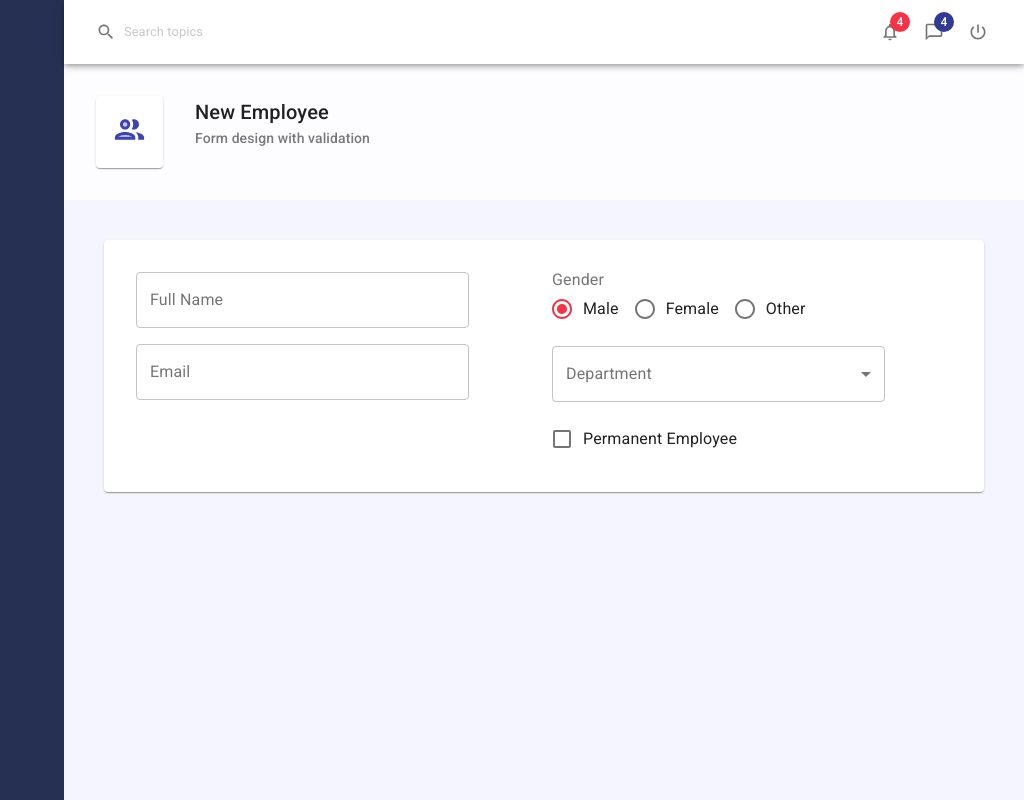
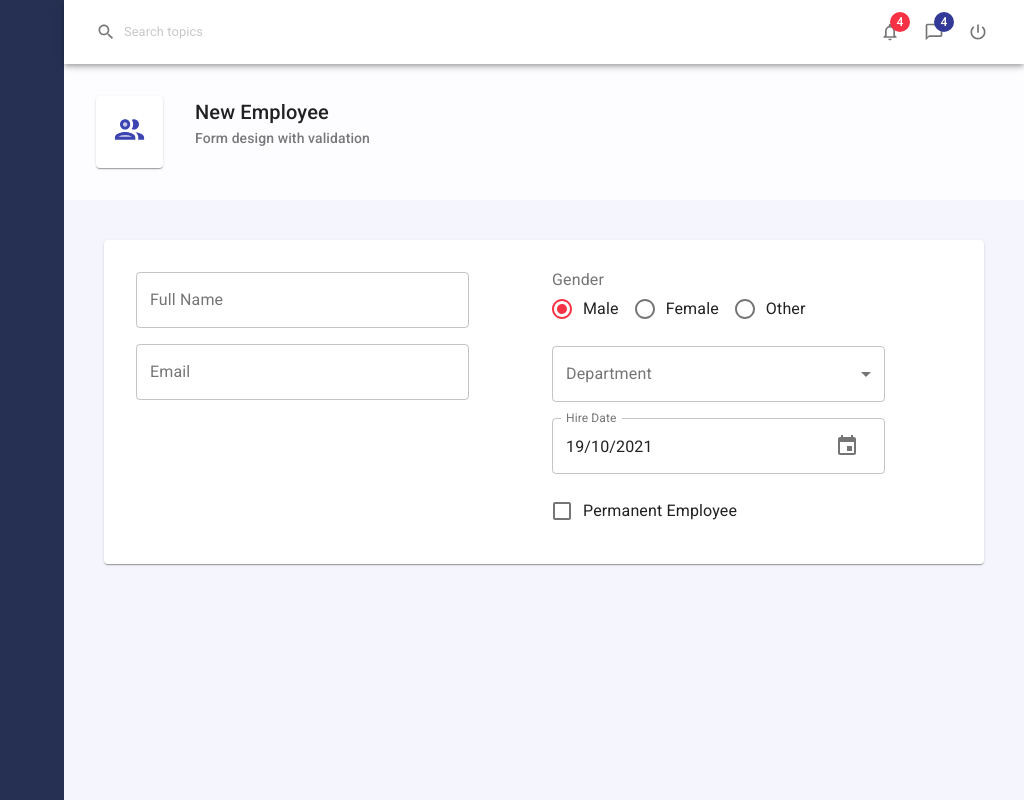
Before and after one commit to daw-maj-pl/mui-crud-app, a React (Create React App) app: page / in a window 1280 px wide. Shown: the whole page, without its empty margins (256-1280 px from the left). Built offline with nearby package versions, Linux system fonts and the light colour scheme.

Commit message:
- Create reusable DatePicker component, - Add it to Controls object, - Import it to EmployeeForm and pass it down to Form component

```diff
--- a/src/components/controls/Controls.js
+++ b/src/components/controls/Controls.js
@@ -2,12 +2,14 @@
 import RadioGroup from './RadioGroup';
 import Select from './Select';
 import Checkbox from './Checkbox';
+import DatePicker from './DatePicker';
 
 const Controls = {
   Input,
   RadioGroup,
   Select,
-  Checkbox
+  Checkbox,
+  DatePicker
 };
 
 export default Controls;
--- /dev/null
+++ b/src/components/controls/DatePicker.js
@@ -0,0 +1,33 @@
+import {
+  KeyboardDatePicker,
+  MuiPickersUtilsProvider
+} from '@material-ui/pickers';
+import DateFnsUtils from '@date-io/date-fns';
+
+const DatePicker = props => {
+  const { name, label, value, onChange } = props;
+
+  const convertToDefaultEventParam = (name, value) => ({
+    target: {
+      name,
+      value
+    }
+  });
+
+  return (
+    <MuiPickersUtilsProvider utils={DateFnsUtils}>
+      <KeyboardDatePicker
+        disableToolbar
+        variant="inline"
+        inputVariant="outlined"
+        label={label}
+        format="dd/MM/yyyy"
+        name={name}
+        value={value}
+        onChange={date => onChange(convertToDefaultEventParam(name, date))}
+      />
+    </MuiPickersUtilsProvider>
+  );
+};
+
+export default DatePicker;
--- a/src/pages/Employees/EmployeeForm.js
+++ b/src/pages/Employees/EmployeeForm.js
@@ -58,6 +58,12 @@
             onChange={handleInputChange}
             options={employeeService.getDepartmentCollection()}
           />
+          <Controls.DatePicker
+            name="hireDate"
+            label="Hire Date"
+            value={values.hireDate}
+            onChange={handleInputChange}
+          />
           <Controls.Checkbox
             name="isPermanent"
             label="Permanent Employee"
```
